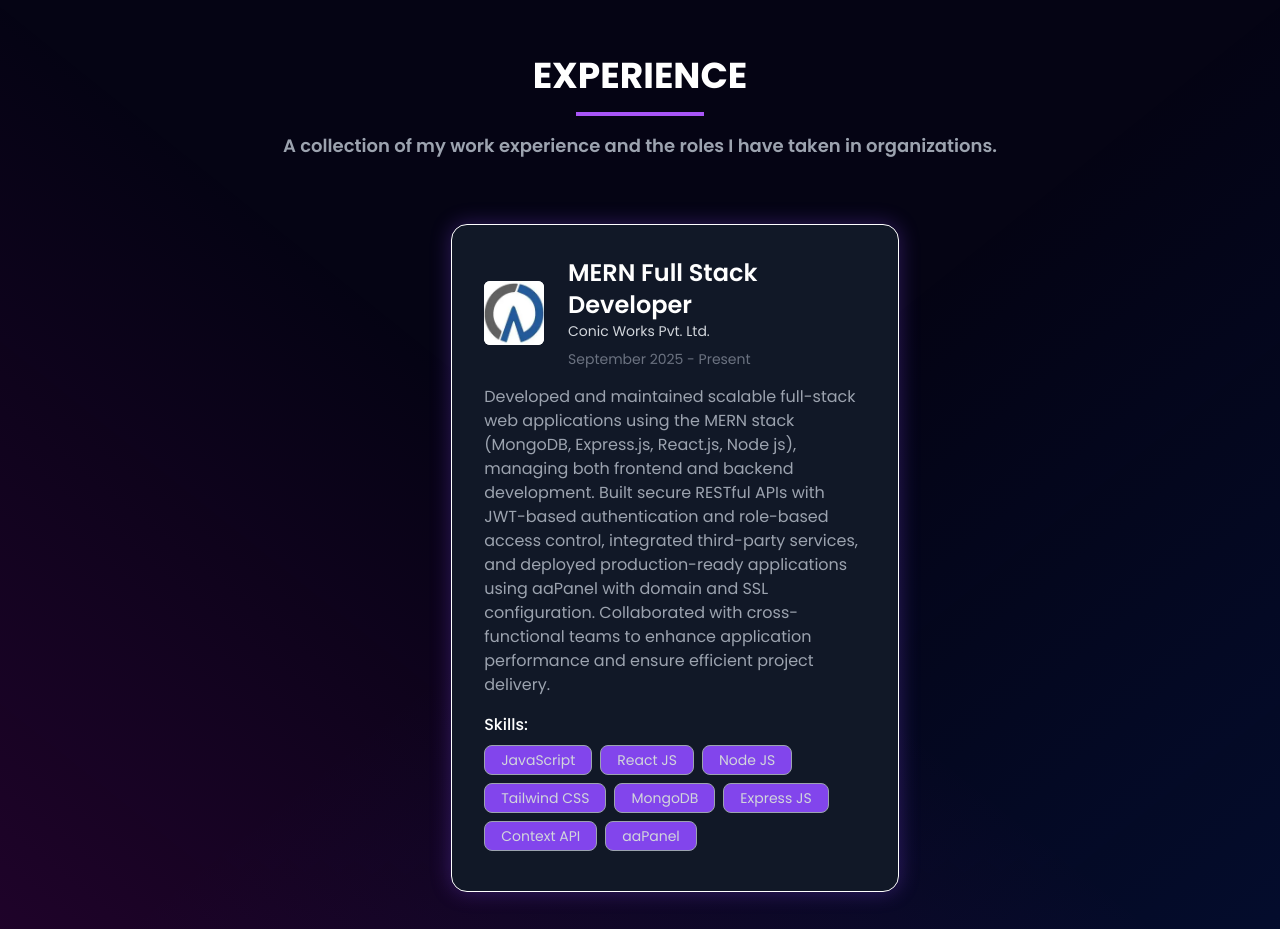
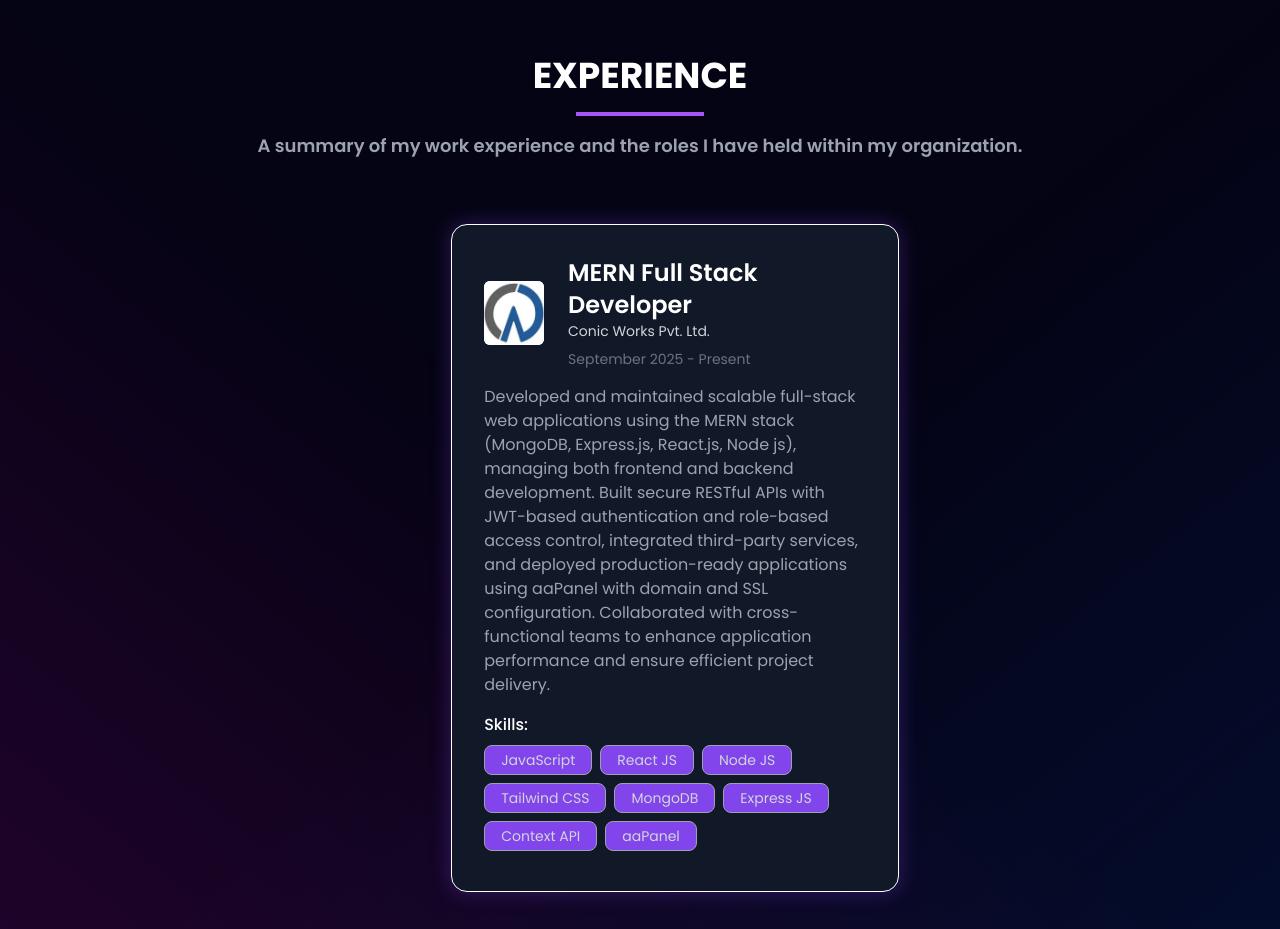
Before and after one commit to mahi720/portfolio, a React (Vite) app: page / in a window 1280 px wide. Shown: the part 1840-2769 px from the top of the page. Built offline with nearby package versions, Linux system fonts and the light colour scheme.

Commit message:
Update experience description for clarity

```diff
--- a/src/components/Experience/Experience.jsx
+++ b/src/components/Experience/Experience.jsx
@@ -12,8 +12,7 @@ const Experience = () => {
         <h2 className="text-4xl font-bold text-white">EXPERIENCE</h2>
         <div className="w-32 h-1 bg-purple-500 mx-auto mt-4"></div>
         <p className="text-gray-400 mt-4 text-lg font-semibold">
-          A collection of my work experience and the roles I have taken in
-          organizations.
+          A summary of my work experience and the roles I have held within my organization.
         </p>
       </div>
 
```
